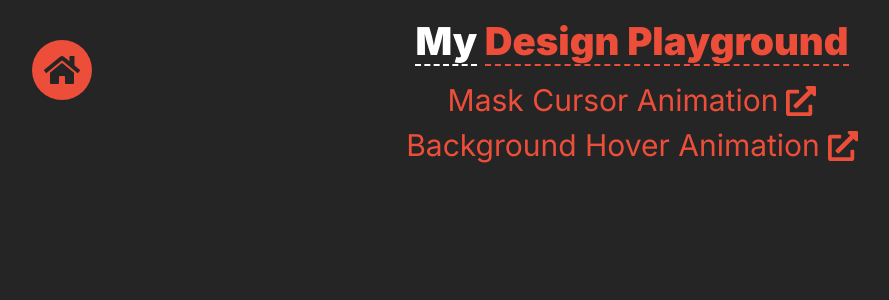
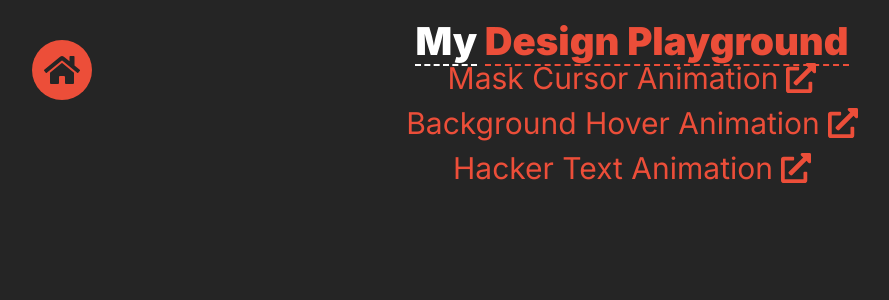
Before and after one commit to HarikrishnanYPR1707/My-Design-Playground, a Next.js app: page / in a window 1280 px wide. Shown: the top 300 px of the page, without its empty margins (8-897 px from the left). Built offline with nearby package versions, Linux system fonts and the light colour scheme.

Commit message:
LINKS: added hacker text animation link

```diff
--- a/src/app/page.js
+++ b/src/app/page.js
@@ -20,6 +20,12 @@ export default function Home() {
         >
           Background Hover Animation <FaExternalLinkAlt className="ml-2" />
         </Link>
+        <Link
+          href="Hacker-Text-Animation/"
+          className="flex items-center justify-center"
+        >
+          Hacker Text Animation <FaExternalLinkAlt className="ml-2" />
+        </Link>
       </div>
     </>
   );
```
